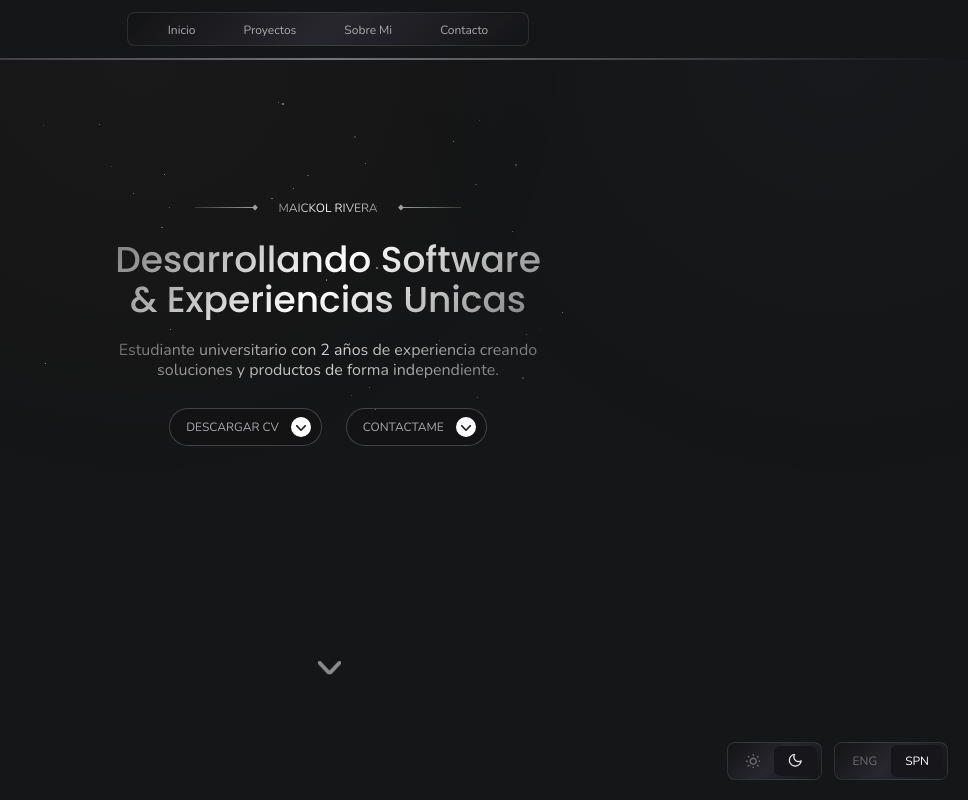
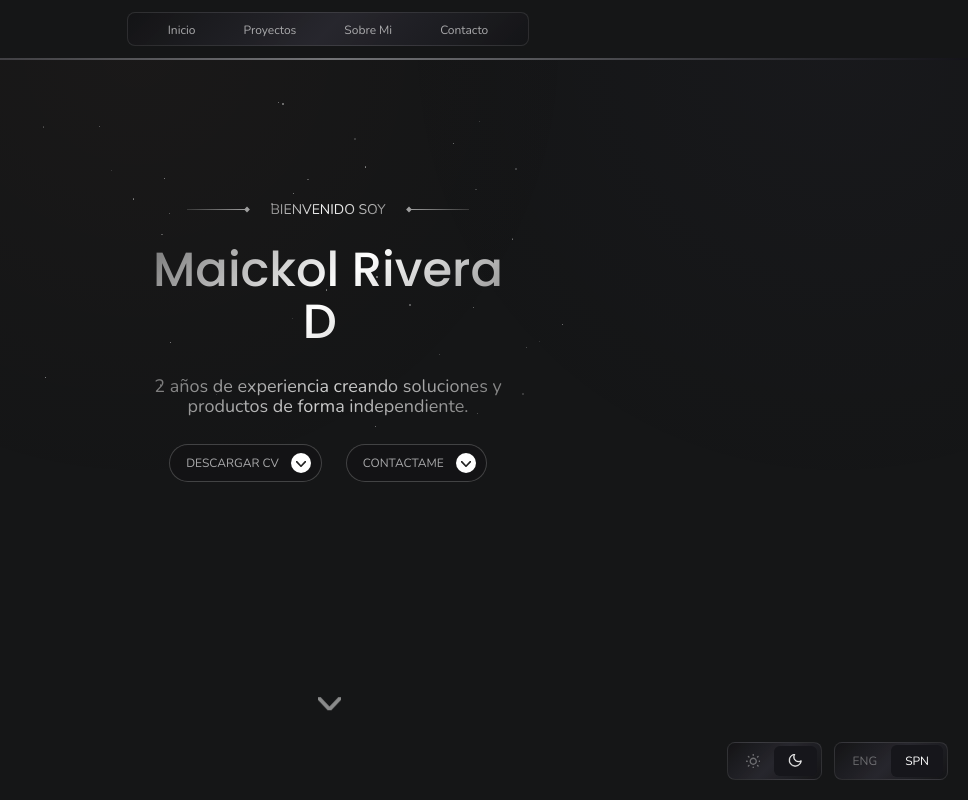
Before and after one commit to m4icol/portfolio, a React (Vite) app: page / in a window 1280 px wide. Shown: the top 800 px of the page, without its empty margins (312-1280 px from the left). Built offline with nearby package versions, Linux system fonts and the light colour scheme.

Commit message:
feat: typewritter

```diff
--- a/package.json
+++ b/package.json
@@ -13,7 +13,8 @@
     "@tailwindcss/vite": "^4.1.11",
     "react": "^19.1.0",
     "react-dom": "^19.1.0",
-    "tailwindcss": "^4.1.11"
+    "tailwindcss": "^4.1.11",
+    "typewriter-effect": "^2.22.0"
   },
   "devDependencies": {
     "@eslint/js": "^9.30.1",
--- a/src/sections/Contact.tsx
+++ b/src/sections/Contact.tsx
@@ -15,7 +15,7 @@ export default function Contact(){
                 <Line classList="mb-0.5 rotate-180"></Line>
             </div>
 
-            <h2 className="max-w-[35rem] font-[poppins] md:w-2/6 text-gradient text-5xl text-center">
+            <h2 className="max-w-[35rem] font-[poppins] md:w-[25rem] text-gradient text-4xl text-center">
                 HABLAME DE TU PROXIMO PROYECTO
             </h2>
             <div className="flex gap-6 mt-1">
--- a/src/sections/Home.tsx
+++ b/src/sections/Home.tsx
@@ -2,6 +2,7 @@ import Arrow from "../assets/icons/Arrow";
 import Line from "../assets/icons/Line";
 import SocialButton from "../components/SocialButton";
 import StarBackground from "../components/StarBackground";
+import Typewriter from 'typewriter-effect';
 
 export default function Home(){
 
@@ -11,16 +12,25 @@ export default function Home(){
 
             <div className="flex flex-row items-center gap-5">
                 <Line classList="mb-0.5"></Line>
-                <p className="text-xs text-gradient text-center block">MAICKOL RIVERA</p>
+                <p className="text-sm text-gradient text-center block">BIENVENIDO SOY</p>
                 <Line classList="mb-0.5 rotate-180"></Line>
             </div>
 
-            <div className="w-full flex flex-col gap-5 items-center">
-                <h1 className="font-[poppins] text-gradient text-3xl md:text-4xl text-center max-w-[28rem]">
-                    Desarrollando Software & Experiencias Unicas
+            <div className="w-full flex flex-col gap-7 items-center">
+                <h1 className="font-[poppins] text-gradient text-3xl inline-block md:text-5xl/13 text-center">
+                    Maickol Rivera <br />
+                    <span className="inline-block">
+                        <Typewriter
+                        options={{
+                        strings: ['Desarrollador Web', 'Diseñador UI/UX', 'Desarrollador de Software', ''],
+                        autoStart: true,
+                        loop: true,
+                        }}
+                    />
+                    </span>
                 </h1>
-                <p className="text-gradient text-center opacity-80 text-sm md:text-base/5 max-w-[28rem]">
-                    Estudiante universitario con 2 años de experiencia creando soluciones y productos de forma  independiente.
+                <p className="text-gradient text-center opacity-80 text-sm md:text-lg/5 max-w-[26rem]">
+                    2 años de experiencia creando soluciones y productos de forma  independiente.
                 </p>
             </div>
 
```
Also changed, not shown: 1 other file (tests, documents, lock files or other folders).
